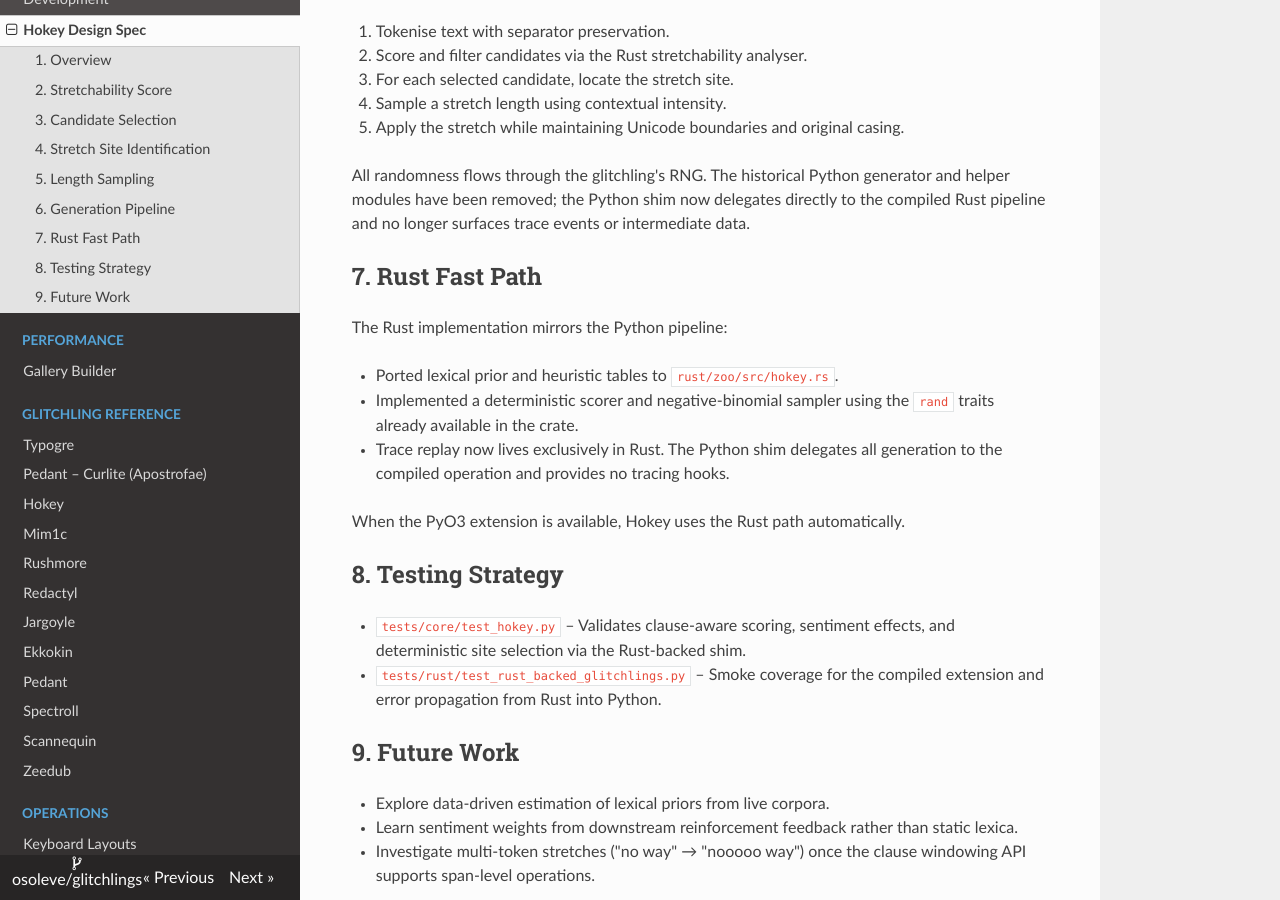
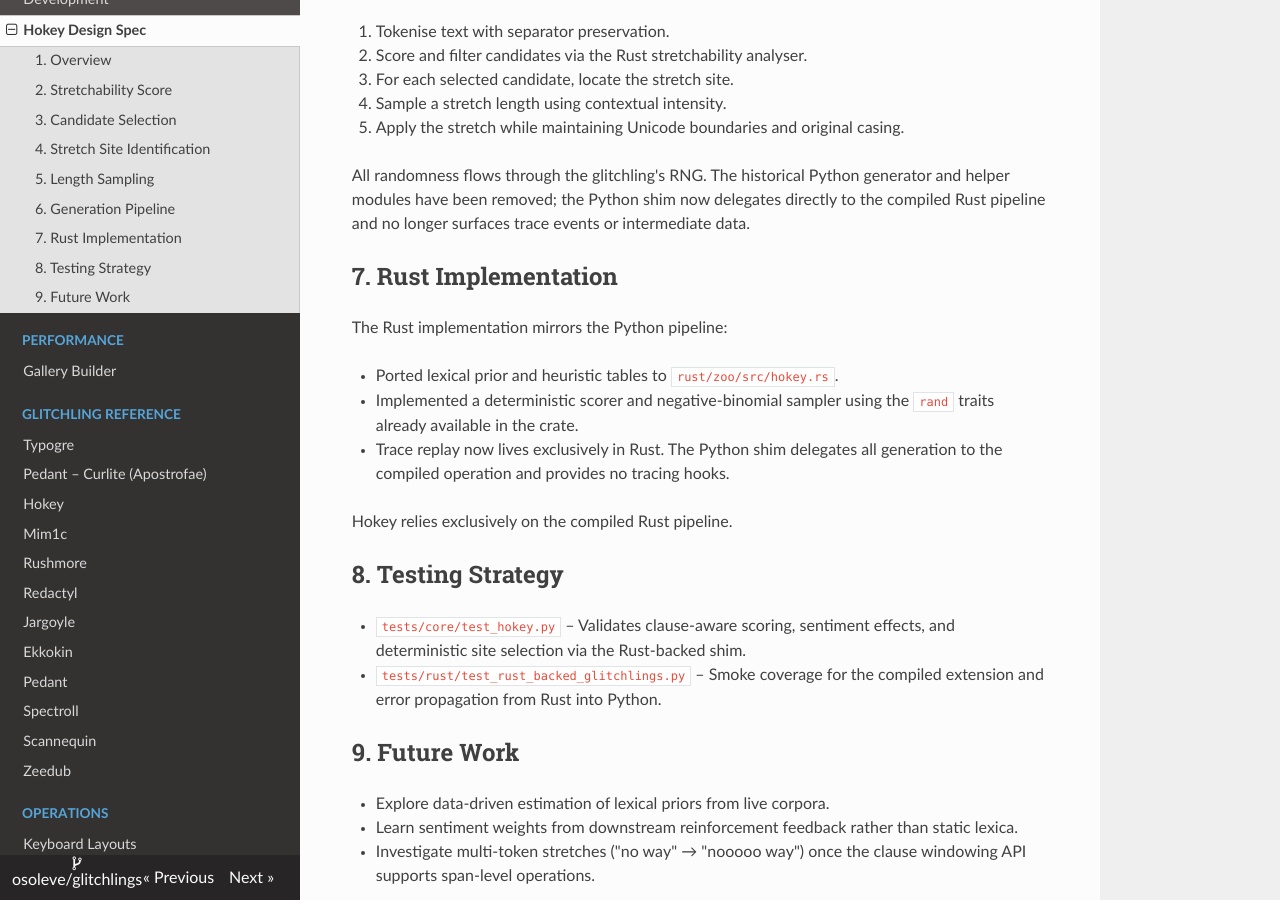
Before and after one commit to osoleve/glitchlings, an MkDocs documentation site: the page built from docs/hokey_design_spec.md, in a window 1280 px wide and 900 px high, scrolled down 2316 px. Built offline with MkDocs 1.6.1, drawn with Linux system fonts in a browser that asks for light colours; nearby versions of some CDN libraries.

Commit message:
Remove Rust autodetection language and outdated references
- Update README to clarify Rust pipeline is always enabled, not autodetected
- Update hokey_design_spec to state Rust is used exclusively
- Rename misleading test from 'python_fallback' to 'rust_backend'
- Remove all references to conditional or optional Rust behavior

The Rust backend has been mandatory since commits c28629a and 6bc25e3.
This change brings documentation and test names in line with that reality.

```diff
--- a/docs/hokey_design_spec.md
+++ b/docs/hokey_design_spec.md
@@ -103,7 +103,7 @@ All randomness flows through the glitchling's RNG. The historical Python generat
 and helper modules have been removed; the Python shim now delegates directly to the
 compiled Rust pipeline and no longer surfaces trace events or intermediate data.
 
-## 7. Rust Fast Path
+## 7. Rust Implementation
 The Rust implementation mirrors the Python pipeline:
 
 * Ported lexical prior and heuristic tables to `rust/zoo/src/hokey.rs`.
@@ -112,7 +112,7 @@ The Rust implementation mirrors the Python pipeline:
 * Trace replay now lives exclusively in Rust. The Python shim delegates all
   generation to the compiled operation and provides no tracing hooks.
 
-When the PyO3 extension is available, Hokey uses the Rust path automatically.
+Hokey relies exclusively on the compiled Rust pipeline.
 
 ## 8. Testing Strategy
 
```
Also changed, not shown: README.md (+1 -1 lines), 1 other file.
